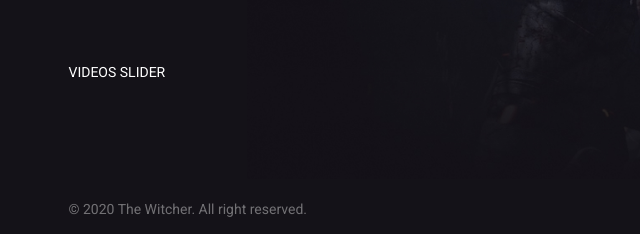
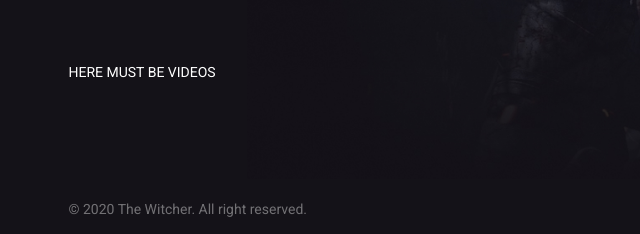
Before and after one commit to Combatcook/Witcher, a plain HTML site: page index.html in a window 1280 px wide. Shown: the part 573-807 px from the top of the page, 4-644 px from the left. Drawn offline with nearby package versions, Linux system fonts and the light colour scheme.

Commit message:
from vscode (experiment)

```diff
--- a/index.html
+++ b/index.html
@@ -73,7 +73,7 @@
           </button>
         </div>
         <div class="main__series">
-          VIDEOS SLIDER
+          HERE MUST BE VIDEOS
         </div>
       </div>
     </main>
```
